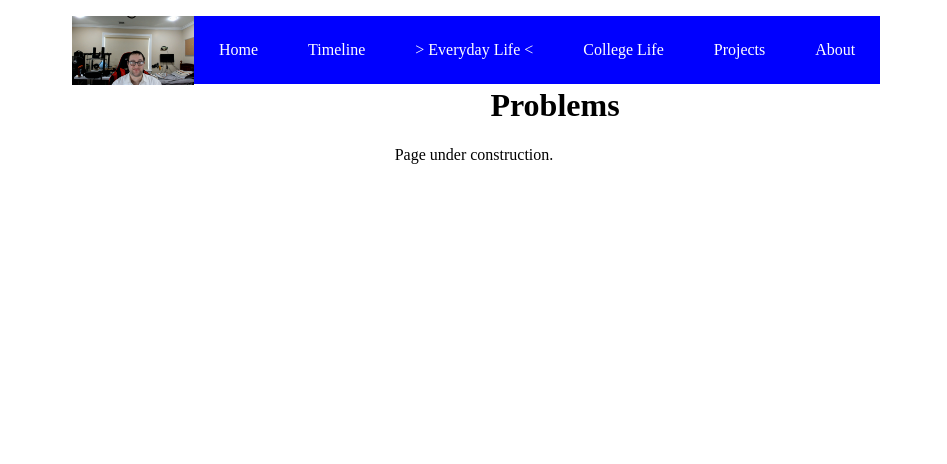
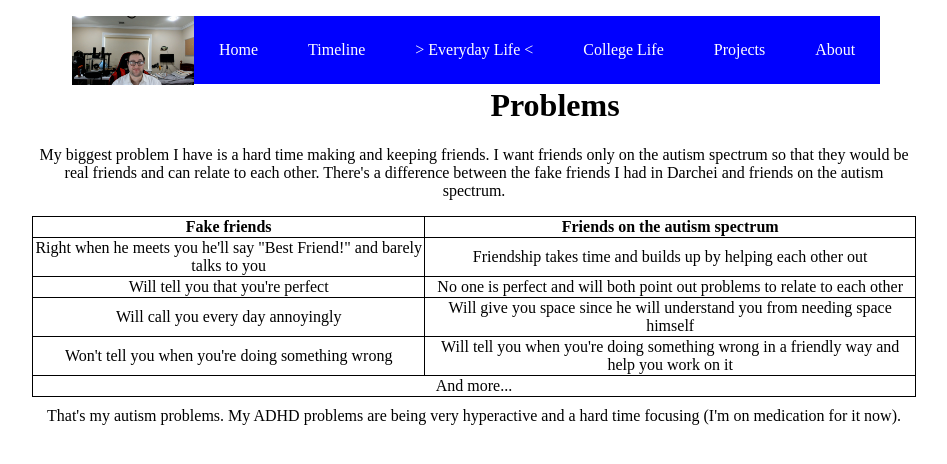
Before and after one commit to EphraimB/ephraim-becker, a PHP site: page /everydayLife/problems/ in a window 1280 px wide. Shown: the top 464 px of the page, without its empty margins (166-1113 px from the left). Run offline with PHP 8.4, Linux system fonts and the light colour scheme.

Commit message:
Added my problems to the site.

```diff
--- a/everydayLife/problems/index.php
+++ b/everydayLife/problems/index.php
@@ -27,7 +27,33 @@
       <h1 style="font-weight: bold;">Problems</h1>
     </header>
     <main>
-      <p>Page under construction.</p>
+      <p>My biggest problem I have is a hard time making and keeping friends. I want friends only on the autism spectrum so that they would be real friends and can relate to each other. There's a difference between the fake friends I had in Darchei and friends on the autism spectrum.</p>
+      <table>
+        <tr>
+          <th>Fake friends</th>
+          <th>Friends on the autism spectrum</th>
+        </tr>
+        <tr>
+          <td>Right when he meets you he'll say "Best Friend!" and barely talks to you</td>
+          <td>Friendship takes time and builds up by helping each other out</td>
+        </tr>
+        <tr>
+          <td>Will tell you that you're perfect</td>
+          <td>No one is perfect and will both point out problems to relate to each other</td>
+        </tr>
+        <tr>
+          <td>Will call you every day annoyingly</td>
+          <td>Will give you space since he will understand you from needing space himself</td>
+        </tr>
+        <tr>
+          <td>Won't tell you when you're doing something wrong</td>
+          <td>Will tell you when you're doing something wrong in a friendly way and help you work on it</td>
+        </tr>
+        <tr>
+          <td colspan="2">And more...</td>
+        </tr>
+      </table>
+      <p style="margin-top: 10px;">That's my autism problems. My ADHD problems are being very hyperactive and a hard time focusing (I'm on medication for it now).</p>
     </main>
     <script src="../../js/script.js"></script>
   </body>
```
